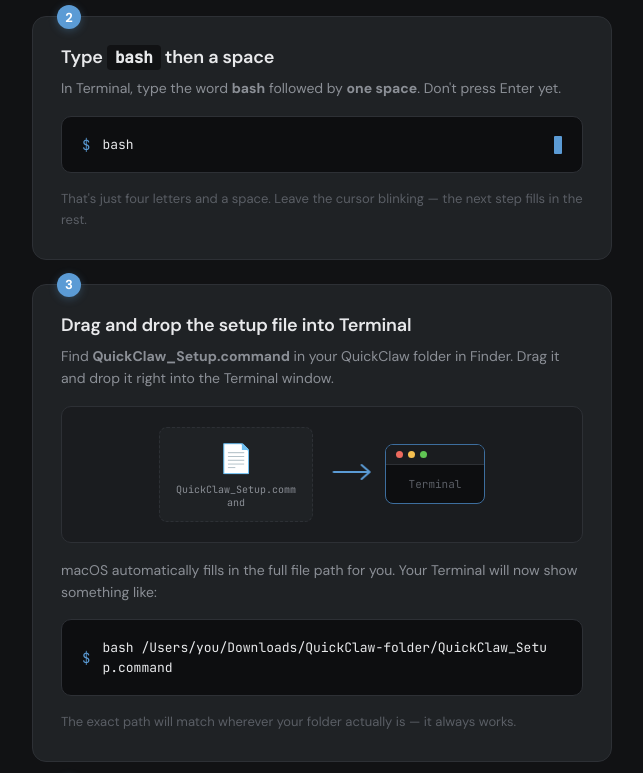
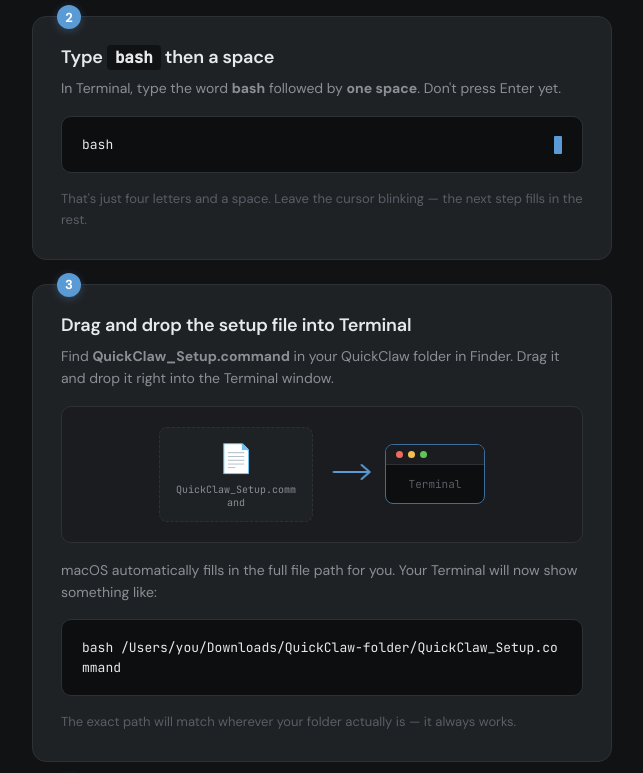
Before and after one commit to guyingoldglasses/QUICKCLAW-V2, a plain HTML site: page START_HERE.html in a window 1280 px wide. Shown: the part 600-1373 px from the top of the page, without its empty margins (318-961 px from the left). Drawn offline with Linux system fonts and the light colour scheme.

Commit message:
START_HERE: apply latest static drag-and-drop content update

```diff
--- a/START_HERE.html
+++ b/START_HERE.html
@@ -164,9 +164,9 @@
 }
 
 /* ---- Command box ---- */
-.command-box {position: relative;
-background: #0d0e10;
-border: 1.5px solid var(--border-accent);
+.command-box {
+position: relative;
+background: #0d0e10;border: 1.5px solid var(--border-accent);
 border-radius: 10px;
 padding: 18px 20px;
 margin: 16px 0;
@@ -338,9 +338,9 @@
 .help-content {
 margin-top: 12px;
 padding: 16px;
-background: var(--bg-elevated);border: 1px solid var(--border);
-border-radius: 8px;
-font-size: 13px;
+background: var(--bg-elevated);
+border: 1px solid var(--border);
+border-radius: 8px;font-size: 13px;
 color: var(--text-secondary);
 line-height: 1.6;
 }
@@ -485,7 +485,6 @@
 <p>In Terminal, type the word <strong>bash</strong> followed by <strong>one space</strong>. Don't press Enter yet.</p>
 
 <div class="command-box" style="box-shadow: none; border-color: var(--border);">
-<span class="command-prompt">$</span>
 <span class="command-text">bash </span>
 <span style="display: inline-block; width: 8px; height: 18px; background: var(--accent); animation: blink 1s step-end infinite; border-radius: 1px; vertical-align: middle;"></span>
 </div>
@@ -524,7 +523,6 @@
 <p>macOS automatically fills in the full file path for you. Your Terminal will now show something like:</p>
 
 <div class="command-box" style="box-shadow: none; border-color: var(--border);">
-<span class="command-prompt">$</span>
 <span class="command-text">bash /Users/you/Downloads/QuickClaw-folder/QuickClaw_Setup.command</span>
 </div>
 
@@ -571,9 +569,8 @@
 <!-- Step 4: Done -->
 <div class="step step-success">
 <div class="step-number">✓</div>
-<h2>You're all set</h2><p>That one-time setup is done. From now on, just double-click to use QuickClaw:</p>
-
-<div style="margin-top: 12px; display: flex; flex-direction: column; gap: 8px;">
+<h2>You're all set</h2>
+<p>That one-time setup is done. From now on, just double-click to use QuickClaw:</p><div style="margin-top: 12px; display: flex; flex-direction: column; gap: 8px;">
 <div style="display: flex; align-items: baseline; gap: 10px;">
 <strong style="font-family: 'JetBrains Mono', monospace; font-size: 13px; min-width: 230px;">QuickClaw_Launch.command</strong>
 <span style="font-size: 13px; color: var(--text-secondary);">Start OpenClaw + dashboard</span>
```
